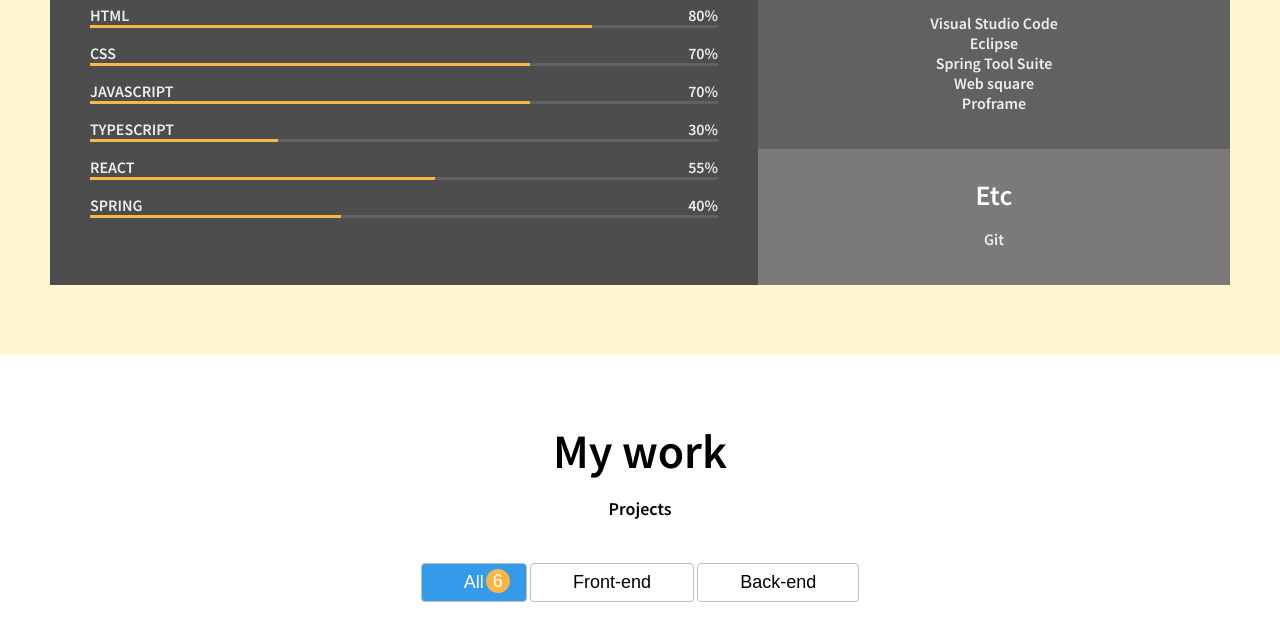
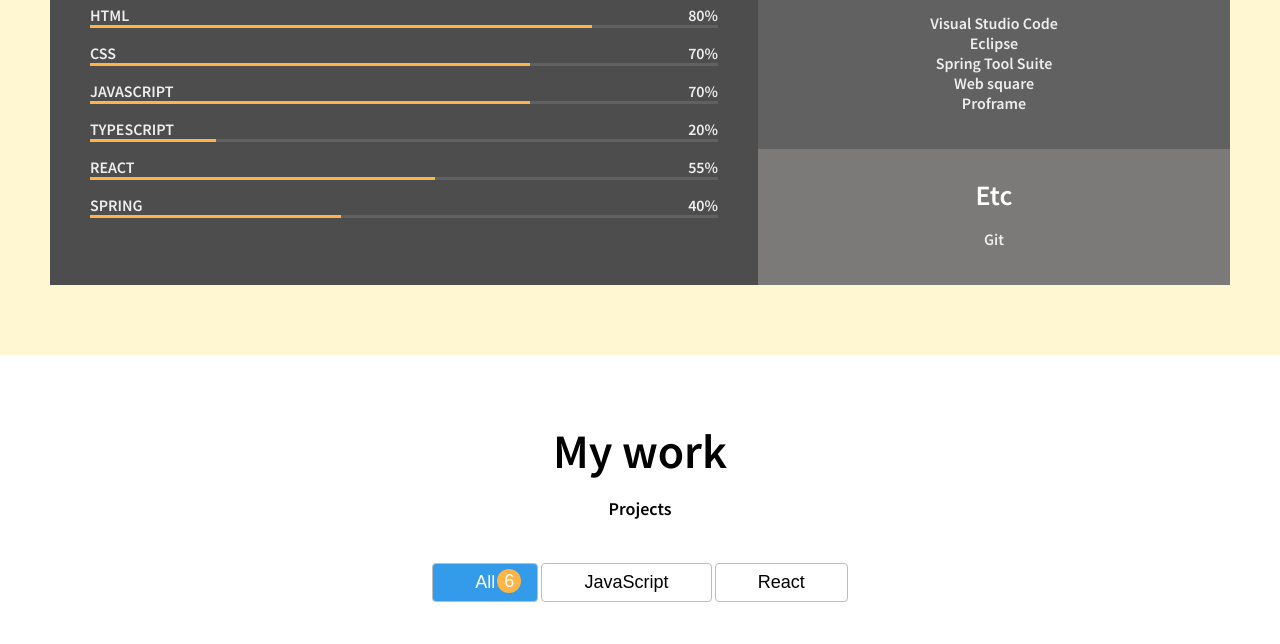
Before and after one commit to junho123/Portfolio, a plain HTML site: page index.html in a window 1280 px wide. Shown: the part 1698-2342 px from the top of the page. Drawn offline with Linux system fonts and the light colour scheme.

Commit message:
modified remark

```diff
--- a/index.html
+++ b/index.html
@@ -131,10 +131,10 @@
             <div class="skill">
               <div class="skillset__description">
                 <span>TYPESCRIPT</span>
-                <span>30%</span>
+                <span>20%</span>
               </div>
               <div class="skill__bar">
-                <div class="skill__value" style="width: 30%"></div>
+                <div class="skill__value" style="width: 20%"></div>
               </div>
             </div>
             <div class="skill">
@@ -187,54 +187,54 @@
           <button class="category__btn selected" data-filter="*">
             All <span class="category__count">6</span>
           </button>
-          <button class="category__btn" data-filter="front-end">
-            Front-end <span class="category__count">6</span>
+          <button class="category__btn" data-filter="javaScript">
+            JavaScript <span class="category__count">3</span>
           </button>
-          <button class="category__btn" data-filter="back-end">
-            Back-end <span class="category__count">0</span>
+          <button class="category__btn" data-filter="react">
+            React <span class="category__count">3</span>
           </button>
         </div>
         <div class="work__projects">
-          <a href="https://github.com/junho123/Online-Shopping-Mall" class="project" target="blank" data-type="front-end">
+          <a href="https://junho123.github.io/Online-Shopping-Mall/" class="project" target="blank" data-type="javaScript">
             <img src="imgs/project1.png" alt="Online-Shopping-Mall" class="project__img">
             <div class="project__description">
-              <h3>Online-Shopping-Mall</h3>
+              <h3>Online-Shopping</h3>
               <span>HTML, CSS, JAVASCRIPT</span>
             </div>
           </a>
-          <a href="https://github.com/junho123/ShoppingList/tree/main/version%201.0.2" class="project" target="blank" data-type="front-end">
+          <a href="https://junho123.github.io/Shopping-List/" class="project" target="blank" data-type="javaScript">
             <img src="imgs/project2.png" alt="Shopping-List" class="project__img">
             <div class="project__description">
               <h3>Shopping-List</h3>
               <span>HTML, CSS, JAVASCRIPT</span>
             </div>
           </a>
-          <a href="https://github.com/junho123/Carrot-Game/tree/main/refectoring" class="project" target="blank" data-type="front-end">
+          <a href="https://junho123.github.io/Carrot-Game/" class="project" target="blank" data-type="javaScript">
             <img src="imgs/project3.png" alt="Carrot-Game" class="project__img">
             <div class="project__description">
               <h3>Carrot-Game</h3>
               <span>HTML, CSS, JAVASCRIPT</span>
             </div>
           </a>
-          <a href="https://github.com/junho123/Habit-Tracker" class="project" target="blank" data-type="front-end">
+          <a href="https://junho123.github.io/Habit-Tracker/" class="project" target="blank" data-type="react">
             <img src="imgs/project4.png" alt="Habit-Tracker" class="project__img">
             <div class="project__description">
               <h3>Habit-Tracker</h3>
               <span>HTML, CSS, JAVASCRIPT, REACT</span>
             </div>
           </a>
-          <a href="https://github.com/junho123/Youtube" class="project" target="blank" data-type="front-end">
+          <a href="https://junho-react-youtube.netlify.app/" class="project" target="blank" data-type="react">
             <img src="imgs/project5.png" alt="Youtube web site" class="project__img">
             <div class="project__description">
               <h3>Youtube</h3>
               <span>HTML, CSS, JAVASCRIPT,<br />REACT, Youtube APIs</span>
             </div>
           </a>
-          <a href="https://github.com/junho123/CardMaker" class="project" target="blank" data-type="front-end">
+          <a href="https://junho-card-maker.netlify.app" class="project" target="blank" data-type="react">
             <img src="imgs/project6.png" alt="Card-Maker" class="project__img">
             <div class="project__description">
               <h3>Card-Maker</h3>
-              <span>HTML, CSS, JAVASCRIPT,<br /> REACT, PostCss, firebase</span>
+              <span>HTML, CSS, JAVASCRIPT,<br /> REACT, PostCSS, firebase</span>
             </div>
           </a>
           </div>
```
Also changed, not shown: main.js (+9 -9 lines), imgs/11.png (added), imgs/project5.png (added).
